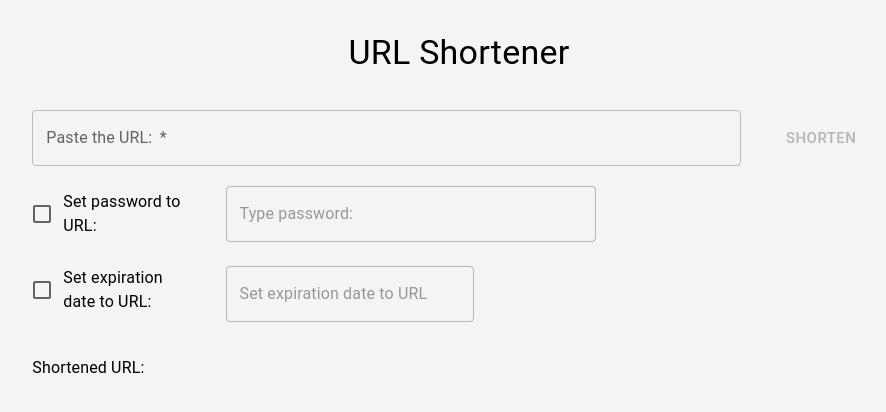
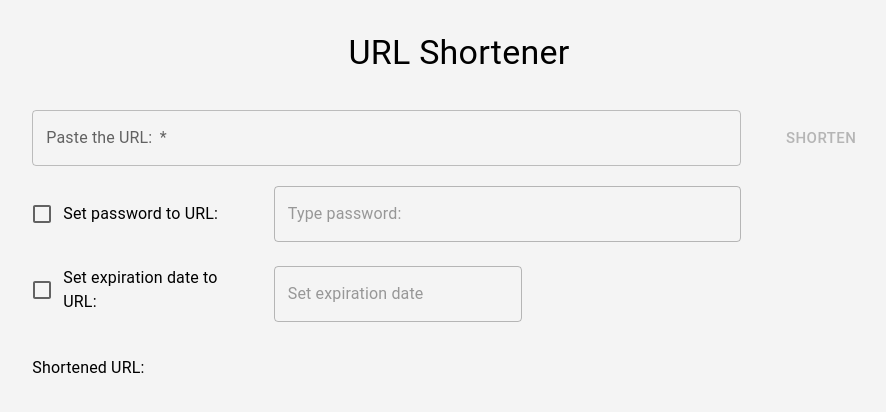
Before and after one commit to sebastianruiz07/test_doquimi_url_shortener, a React (Create React App) app in the folder client/: page / in a window 1280 px wide. Shown: the top 412 px of the page, without its empty margins (181-1067 px from the left). Built offline with nearby package versions, Linux system fonts and the light colour scheme.

Commit message:
fix: :bug: clear password when uncheck 'set password'

```diff
--- a/client/src/components/ShortenerForm.jsx
+++ b/client/src/components/ShortenerForm.jsx
@@ -11,7 +11,7 @@ import ShowShortenUrl from './ShowShortenUrl';
 import { MyContext } from '../context/MyContext';
 
 const ShortenerForm = ({ getShortenedUrlFunction, handleCheckPassword, handleCheckExpirationDate, copyShortUrlToClipboard }) => {
-  const { shortUrl, originalUrl, setOriginalUrl, hasPassword, setPassword, hasExpirationDate, expirationDate, setExpirationDate } = useContext(MyContext);
+  const { shortUrl, originalUrl, setOriginalUrl, hasPassword, password, setPassword, hasExpirationDate, expirationDate, setExpirationDate } = useContext(MyContext);
   return (
     <Grid item size={{ xs: 10, md: 8 }}>
       <Grid container spacing={2}>
@@ -40,7 +40,7 @@ const ShortenerForm = ({ getShortenedUrlFunction, handleCheckPassword, handleChe
         </Grid>
         <Grid item size={12}>
           <Grid container spacing={2} alignItems={'center'}>
-            <Grid item size={8}>
+            <Grid item size={10}>
               <Grid container spacing={2}>
                 <Grid item size={{ xs: 12, md: 4 }} alignContent={'center'}>
                   <FormControlLabel
@@ -52,8 +52,10 @@ const ShortenerForm = ({ getShortenedUrlFunction, handleCheckPassword, handleChe
                   <TextField
                     id="url-password"
                     label="Type password: "
+                    type="password"
                     fullWidth
                     disabled={!hasPassword}
+                    value={password}
                     onChange={(e) => { setPassword(e.target.value) }}
                   />
                 </Grid>
@@ -68,7 +70,7 @@ const ShortenerForm = ({ getShortenedUrlFunction, handleCheckPassword, handleChe
                     <DemoContainer components={['DatePicker']}>
                       <DatePicker
                         disabled={!hasExpirationDate}
-                        label="Set expiration date to URL"
+                        label="Set expiration date"
                         value={expirationDate}
                         minDate={dayjs()}
                         onChange={(newValue) => setExpirationDate(newValue)}
--- a/client/src/views/HomeView.jsx
+++ b/client/src/views/HomeView.jsx
@@ -36,7 +36,7 @@ const HomeView = () => {
     setHasPassword(event.target.checked);
 
     if (!event.target.checked) {
-      setPassword(null);
+      setPassword('');
     }
   }
 
```
